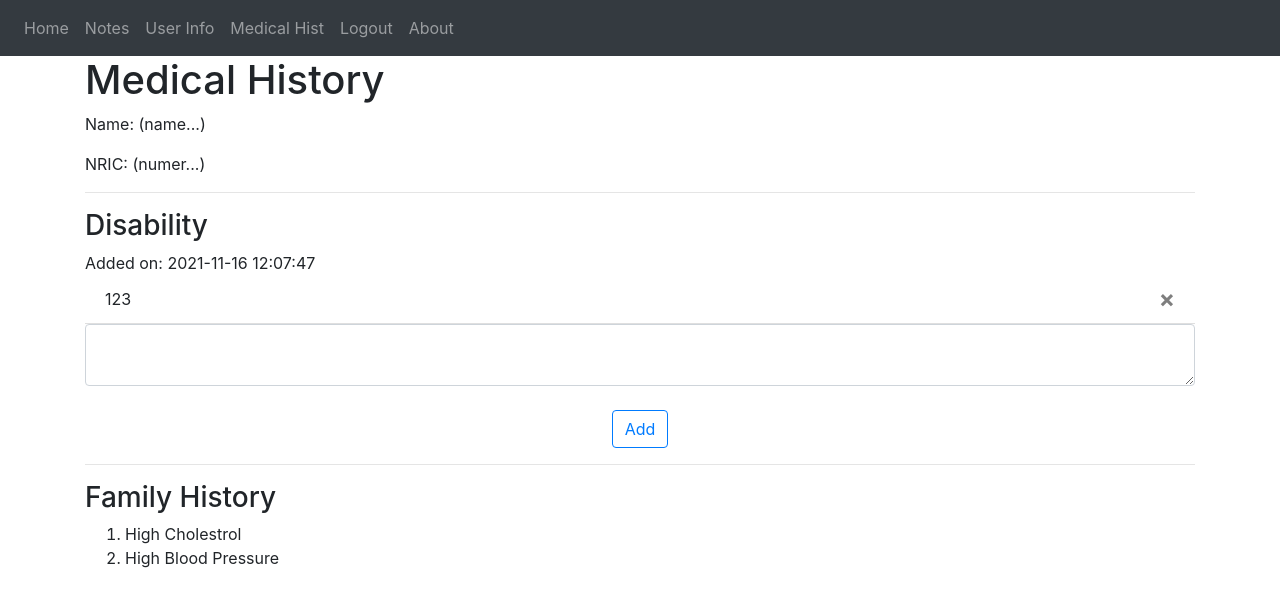
After one commit to Xavier-NP/Healthty-Life-Style, a Flask app: page /med-hist in a window 1280 px wide. The commit adds this page. Shown: the top 607 px of the page. Run offline with Flask 2, Linux system fonts and the light colour scheme; a user stored in the database is signed in; data comes from the database, SQL or seed files in the repository; both versions use the stored data as it was after the commit; some libraries are stand-ins or nearby versions.

Commit message:
disability

```diff
--- a/Web App/website/auth.py
+++ b/Web App/website/auth.py
@@ -96,3 +96,8 @@ def sign_up():
 @login_required
 def userInfo():
     return render_template("user_info.html",user = current_user)
+
+@auth.route('/med-hist')
+@login_required
+def medHist():
+    return render_template("med_hist.html",user = current_user)
--- a/Web App/website/static/index.js
+++ b/Web App/website/static/index.js
@@ -6,3 +6,12 @@ function deleteNote(noteId){
         window.location.href = "/notes";
     });
 }
+
+function deleteDis(disId){
+    fetch('/delete-disability',{
+        method: 'POST',
+        body: JSON.stringify({ disId:disId }),
+    }).then((_res) => {
+        window.location.href = "/disabilities";
+    });
+}
--- a/Web App/website/templates/about.html
+++ b/Web App/website/templates/about.html
@@ -1,3 +1,5 @@
-{% extends "base.html" %} {% block code%}
+{% extends "base.html" %} {% block cotent%}
+
+<h1 align = "center">About Us</h1>
 
 {% endblock %}
--- a/Web App/website/templates/base.html
+++ b/Web App/website/templates/base.html
@@ -30,6 +30,7 @@
                     <a class="nav-item nav-link" id='home' href="/home">Home</a>
                     <a class="nav-item nav-link" id='note' href="/notes">Notes</a>
                     <a class="nav-item nav-link" id='userInfo' href="/user-info">User Info</a>
+                    <a class="nav-item nav-link" id='med-hist' href="/med-hist">Medical Hist</a>
                     <a class="nav-item nav-link" id='logout' href="/logout">Logout</a>
                     <a class="nav-item nav-link" id='about' href="/about">About</a>
                     {% else %}<!-- Routes accessible without login-->
--- a/Web App/website/templates/home.html
+++ b/Web App/website/templates/home.html
@@ -3,5 +3,6 @@
 {%block title%} Home {% endblock %}
 <!--Content-->
 {%block content%}
-<h1>Healthy Life Style</h1>
+<br><br><br>
+<h1 align = "center">Welcome to Healthy Life Style!</h1>
 {% endblock%}
--- /dev/null
+++ b/Web App/website/templates/med_hist.html
@@ -0,0 +1,34 @@
+{% extends "base.html"%}
+{%block content%}
+<h1>Medical History</h1>
+<p>Name: (name...)</p>
+<p>NRIC: (numer...)</p><hr>
+
+
+<h3>Disability</h3>
+<ul class="list-group list-group-flush" id="disabilities">
+    {% for dis in user.disabilities %}
+    Added on: {{ dis.disDate  }}
+    <li class="list-group-item">{{  dis.disName  }}
+        <button type="button" class="close" onClick="deleteDis({{dis.id}})">
+            <span aria-hidden="true">&times;</span>
+        </button>
+    </li>
+    {% endfor %}
+</ul>
+    <form method="POST">
+        <textarea name="disability" id="disability" class="form-control"></textarea>
+        <br />
+        <div align="center">
+            <button type="submit" class="btn btn-outline-primary">Add</button>
+        </div>
+    </form>
+
+<hr>
+
+<h3>Family History</h3>
+<ol>
+    <li>High Cholestrol</li>
+    <li>High Blood Pressure</li>
+</ol>
+{% endblock %}
--- a/Web App/website/views.py
+++ b/Web App/website/views.py
@@ -2,7 +2,7 @@
 
 from flask import Blueprint,render_template,request,flash,jsonify
 from flask_login import  login_required, current_user
-from .models import Note
+from .models import Disability, Note
 from . import db
 import json
 
@@ -47,3 +47,32 @@ def delete_note():
             db.session.commit()
 
     return jsonify({})
+
+#Disability
+@views.route('/med-hist',methods = ['GET','POST'])
+@login_required
+def disability():
+    if request.method=='POST':
+        dis = request.form.get('disability')
+
+        if len(dis) < 1:
+            flash("Enter a valid input",category ='error')
+        else:
+            new_dis = Disability(disName = dis, disUser_id = current_user.id)
+            db.session.add(new_dis)
+            db.session.commit()
+            flash('Input updated!',category='success')
+    return render_template("med_hist.html",user = current_user)
+
+#Delete disability
+@views.route('/delete-disability',methods=['POST'])
+def delete_dis():
+    dis = json.loads(request.disName)
+    disId = dis['disId']
+    dis = Disability.query.get(disId)
+    if dis:
+        if dis.disUser_id == current_user.id:
+            db.session.delete(dis)
+            db.session.commit()
+
+    return jsonify({})
```
Also changed, not shown: Web App/website/models.py (+11 -1 lines), Web App/website/database.db.
